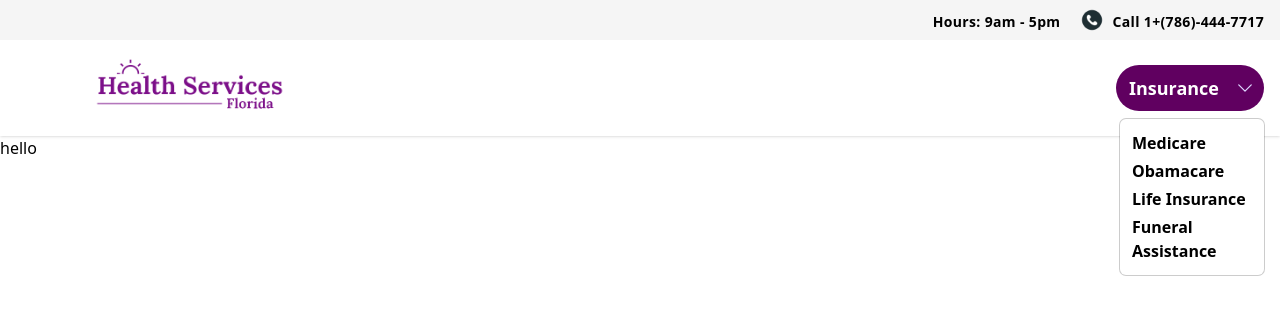
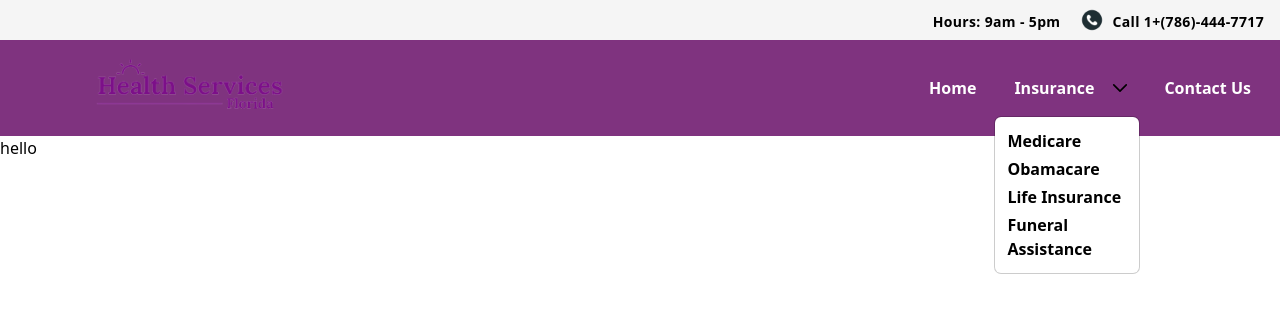
Before and after one commit to ballinyouup/healthservices-main, a Next.js app: page / in a window 1280 px wide. Both pictures are taken after a click on the button "Insurance". Shown: the top 314 px of the page. Built offline with nearby package versions, Linux system fonts and the light colour scheme.

Commit message:
fixed styling for hover on buttons

```diff
--- /dev/null
+++ b/app/components/Button/Button.tsx
@@ -0,0 +1,13 @@
+interface IButton {
+	children?: React.ReactNode;
+}
+
+const Button: React.FC<IButton> = ({ children }) => {
+	return (
+		<button className="relative flex cursor-pointer items-center gap-2 overflow-hidden rounded-xl border border-transparent px-3 py-2 text-base font-bold text-white before:absolute before:-left-96 before:-top-24 before:h-60 before:w-96 before:rotate-45 before:bg-gradient-to-br before:from-transparent before:via-[rgba(255,255,255,0.5)] before:to-[rgba(255,255,255,1)] before:transition-all before:duration-[600ms] before:ease-in-out hover:border hover:border-[rgba(0,0,0,0.5)] hover:bg-purple hover:shadow-md hover:shadow-[rgba(0,0,0,0.2)] before:hover:left-full before:hover:opacity-50 active:shadow-inner active:shadow-[rgba(0,0,0,0.5)]">
+			{children}
+		</button>
+	);
+};
+
+export default Button;
--- a/app/components/Navbar/BottomNav.tsx
+++ b/app/components/Navbar/BottomNav.tsx
@@ -1,11 +1,14 @@
+import Button from "../Button/Button";
 import Dropdown from "./Dropdown";
 import Logo from "./Logo";
 
 const BottomNav = () => {
 	return (
-		<div className="flex h-20 w-full flex-row items-center justify-between gap-3 bg-white px-4 py-12">
+		<div className="flex h-20 w-full flex-row items-center justify-between gap-3 bg-purple bg-opacity-80  px-4 py-12">
 			<Logo />
+			<Button>Home</Button>
 			<Dropdown />
+			<Button>Contact Us</Button>
 		</div>
 	);
 };
--- a/app/components/Navbar/Dropdown.tsx
+++ b/app/components/Navbar/Dropdown.tsx
@@ -1,81 +1,14 @@
 "use client";
-import Link from "next/link";
-import { Menu, Transition } from "@headlessui/react";
-import {
-	Bars3Icon,
-	ChevronDownIcon,
-	ChevronUpIcon,
-	XMarkIcon,
-} from "@heroicons/react/24/outline";
-import { Fragment } from "react";
-import { motion } from "framer-motion";
+import { Menu } from "@headlessui/react";
+import MenuButton from "./MenuButton";
+import MenuItems from "./MenuItems";
 
 const Dropdown = () => {
-	const buttonStyle =
-		"relative flex cursor-pointer items-center gap-2 overflow-hidden rounded-3xl  border border-transparent bg-purple px-3 py-2 text-lg font-bold text-white before:absolute before:-left-96 before:-top-24 before:h-60 before:w-96 before:rotate-45 before:bg-gradient-to-br before:from-transparent before:via-[rgba(255,255,255,0.5)] before:to-[rgba(255,255,255,1)] before:transition-all before:duration-[600ms] before:ease-in-out hover:border hover:border-[rgba(0,0,0,0.5)] hover:shadow-md hover:shadow-[rgba(0,0,0,0.2)] before:hover:left-full before:hover:opacity-50 active:shadow-inner active:shadow-[rgba(0,0,0,0.5)]";
-	const menuItems: JSX.Element[] = [
-		<Menu.Item>
-			<Link href="/" className="hover:underline">
-				Medicare
-			</Link>
-		</Menu.Item>,
-		<Menu.Item>
-			<Link href="/" className="hover:underline">
-				Obamacare
-			</Link>
-		</Menu.Item>,
-		<Menu.Item>
-			<Link href="/" className="hover:underline">
-				Life Insurance
-			</Link>
-		</Menu.Item>,
-		<Menu.Item>
-			<Link href="/" className="hover:underline">
-				Funeral
-				<br />
-				Assistance
-			</Link>
-		</Menu.Item>,
-	];
-
 	return (
 		<div className="hidden font-semibold md:flex">
 			<Menu as="div" className="relative inline-block text-left">
-				<div>
-					<Menu.Button className={buttonStyle}>
-						Insurance
-						<ChevronDownIcon
-							className="-mr-1 ml-2 h-5 w-5 text-violet-200 hover:text-violet-100"
-							aria-hidden="true"
-						/>
-					</Menu.Button>
-				</div>
-				<Transition
-					as={Fragment}
-					enter="transition ease-out duration-150"
-					enterFrom="transform opacity-0 scale-0"
-					enterTo="transform opacity-100 scale-100"
-					leave="transition ease-in duration-150 scale-75"
-					leaveFrom="transform opacity-100 scale-100"
-					leaveTo="transform opacity-0 scale-95"
-				>
-					<Menu.Items className="absolute right-0 mt-2 flex w-36 flex-col gap-1 rounded-md bg-white p-3 ring-1 ring-black ring-opacity-20 focus:outline-none">
-						{menuItems.map((item, index) => {
-							return (
-								<motion.div
-									initial={{ y: 20, opacity: 0 }}
-									animate={{ y: 0, opacity: 1 }}
-									transition={{
-										delay: 0.25 * index,
-									}}
-									key={index}
-								>
-									{item}
-								</motion.div>
-							);
-						})}
-					</Menu.Items>
-				</Transition>
+				<MenuButton />
+				<MenuItems />
 			</Menu>
 		</div>
 	);
--- /dev/null
+++ b/app/components/Navbar/MenuButton.tsx
@@ -0,0 +1,29 @@
+import { Menu } from "@headlessui/react";
+import { ChevronDownIcon, ChevronUpIcon } from "@heroicons/react/24/outline";
+import { useState } from "react";
+const MenuButton = () => {
+	const [openMenu, setOpenMenu] = useState(false);
+	return (
+		<Menu.Button
+			onClick={() => setOpenMenu(!openMenu)}
+			className="relative flex cursor-pointer items-center gap-2 overflow-hidden rounded-xl  border border-transparent px-3 py-2 text-base font-bold text-white before:absolute before:-left-96 before:-top-24 before:h-60 before:w-96 before:rotate-45 before:bg-gradient-to-br before:from-transparent before:via-[rgba(255,255,255,0.5)] before:to-[rgba(255,255,255,1)] before:transition-all before:duration-[600ms] before:ease-in-out hover:border hover:border-[rgba(0,0,0,0.5)] hover:bg-purple hover:shadow-md hover:shadow-[rgba(0,0,0,0.2)] before:hover:left-full before:hover:opacity-50 active:shadow-inner active:shadow-[rgba(0,0,0,0.5)] [&>*]:hover:text-white"
+		>
+			Insurance
+			{openMenu ? (
+				<ChevronDownIcon
+					className="-mr-1 ml-2 h-5 w-5 text-black"
+					aria-hidden="true"
+					strokeWidth={2}
+				/>
+			) : (
+				<ChevronUpIcon
+					className="-mr-1 ml-2 h-5 w-5 text-black"
+					aria-hidden="true"
+					strokeWidth={2}
+				/>
+			)}
+		</Menu.Button>
+	);
+};
+
+export default MenuButton;
--- /dev/null
+++ b/app/components/Navbar/MenuItems.tsx
@@ -0,0 +1,61 @@
+import { Menu, Transition } from "@headlessui/react";
+import Link from "next/link";
+import { motion } from "framer-motion";
+import { Fragment } from "react";
+const MenuItems = () => {
+	const menuItems: JSX.Element[] = [
+		<Menu.Item>
+			<Link href="/" className="hover:underline">
+				Medicare
+			</Link>
+		</Menu.Item>,
+		<Menu.Item>
+			<Link href="/" className="hover:underline">
+				Obamacare
+			</Link>
+		</Menu.Item>,
+		<Menu.Item>
+			<Link href="/" className="hover:underline">
+				Life Insurance
+			</Link>
+		</Menu.Item>,
+		<Menu.Item>
+			<Link href="/" className="hover:underline">
+				Funeral
+				<br />
+				Assistance
+			</Link>
+		</Menu.Item>,
+	];
+
+	return (
+		<Transition
+			as={Fragment}
+			enter="transition ease-out duration-150"
+			enterFrom="transform opacity-0 scale-0"
+			enterTo="transform opacity-100 scale-100"
+			leave="transition ease-in duration-150 scale-75"
+			leaveFrom="transform opacity-100 scale-100"
+			leaveTo="transform opacity-0 scale-95"
+		>
+			<Menu.Items className="absolute right-0 mt-2 flex w-36 flex-col gap-1 rounded-md bg-white p-3 ring-1 ring-black ring-opacity-20 focus:outline-none">
+				{menuItems.map((item, index) => {
+					return (
+						<motion.div
+							initial={{ y: 20, opacity: 0 }}
+							animate={{ y: 0, opacity: 1 }}
+							transition={{
+								delay: 0.25 * index,
+							}}
+							key={index}
+						>
+							{item}
+						</motion.div>
+					);
+				})}
+			</Menu.Items>
+		</Transition>
+	);
+};
+
+export default MenuItems;
--- a/app/components/Navbar/Navbar.tsx
+++ b/app/components/Navbar/Navbar.tsx
@@ -3,7 +3,7 @@ import TopNav from "./TopNav";
 
 const Navbar = () => {
 	return (
-		<header className="relative isolate z-20 flex w-full flex-col items-center shadow">
+		<header className="relative isolate z-20 flex w-full flex-col items-center">
 			<TopNav />
 			<BottomNav />
 		</header>
--- a/tailwind.config.js
+++ b/tailwind.config.js
@@ -13,7 +13,7 @@ module.exports = {
         gray: '#808080',
         black: '#000000',
         white: '#ffffff',
-        purple: 'rgba(96,0,96, 1)',
+        purple: 'rgb(96,0,96)',
         purplelight: 'rgba(142,0,142,0.9)',
         midnight: '#121063',
         metal: '#565584',
```
